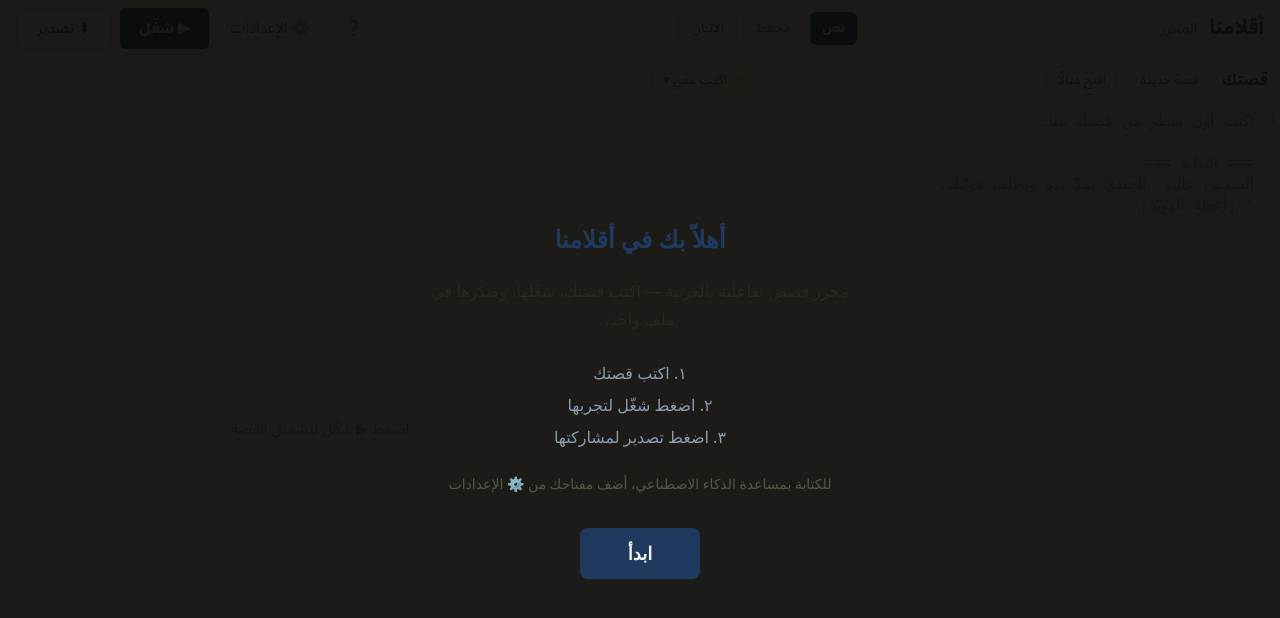
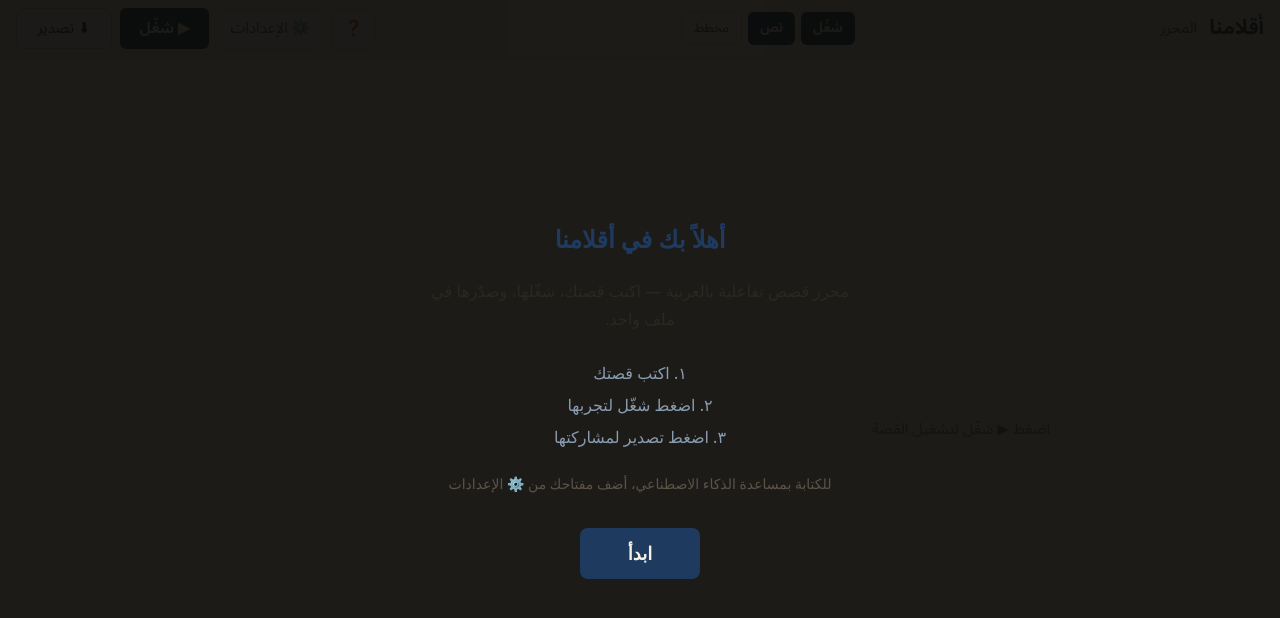
Before and after one commit to humammalhas/aqlamna, a React (Vite) app in the folder packages/editor/: page / in a window 1280 px wide. Shown: the top 618 px of the page. Built offline with nearby package versions, Linux system fonts and the light colour scheme; no server answers.

Commit message:
fix: grid layout with independent pane toggles, CSS grid columns, two draggable dividers

```diff
--- a/packages/editor/src/App.tsx
+++ b/packages/editor/src/App.tsx
@@ -1,11 +1,7 @@
 // ---------------------------------------------------------------------------
-// App — root component. Loads saved source from IndexedDB, seeds on first run,
-// wires the store to the UI. Three view modes switch the LEFT pane; the player
-// is always visible on the right.  "الاثنان" adds a draggable divider.
-//
-// Pane layout: the editor-main-area is a flex row with min-block-size:0.
-// Every pane child gets flex:1 1 0, min-inline-size:0, overflow:auto so
-// that panes share space instead of overlapping.
+// App — root component. Three independent toggleable panes in a CSS grid.
+// Player on the right, text and canvas on the left. Drag handles between
+// adjacent visible panes. No overlays, no absolute positioning.
 // ---------------------------------------------------------------------------
 
 import { useEffect, useRef, useState, useCallback } from "react";
@@ -18,174 +14,202 @@ import CanvasPane from "./components/CanvasPane.js";
 import ErrorStrip from "./components/ErrorStrip.js";
 import OnboardingOverlay from "./components/OnboardingOverlay.js";
 
-const DIVIDER_KEY = "aqlamna-layout-divider";
+// ---- Pane widths persisted in localStorage ----
 
-function loadDivider(): number {
+const WIDTHS_KEY = "aqlamna-pane-widths";
+const MIN_PX = 260;
+
+function loadWidths(): number[] {
   try {
-    const v = localStorage.getItem(DIVIDER_KEY);
-    if (v) {
-      const n = parseFloat(v);
-      if (n >= 20 && n <= 80) return n;
+    const v = localStorage.getItem(WIDTHS_KEY);
+    if (v) return JSON.parse(v) as number[];
+  } catch { /* noop */ }
+  return [];
 }
-  } catch { /* noop */ }
-  return 50;
+function saveWidths(w: number[]) {
+  try { localStorage.setItem(WIDTHS_KEY, JSON.stringify(w)); } catch { /* noop */ }
 }
 
-function saveDivider(pct: number) {
-  try { localStorage.setItem(DIVIDER_KEY, String(pct)); } catch { /* noop */ }
-}
+// ---- Drag state ----
 
-// Shared pane style — every pane in the flex row uses this.
-const PANE_STYLE: React.CSSProperties = {
-  flex: "1 1 0",
-  minInlineSize: 0,
-  blockSize: "100%",
-  overflow: "auto",
-  position: "relative",
-  display: "flex",
-  flexDirection: "column",
-};
+type DragTarget = { leftIdx: number; rightIdx: number; startX: number; startLeft: number; startRight: number };
 
 export default function App() {
   const storyJson = useStore((s) => s.storyJson);
   const error = useStore((s) => s.error);
   const playerKey = useStore((s) => s.playerKey);
-  const viewMode = useStore((s) => s.viewMode);
+  const panePlayer = useStore((s) => s.panePlayer);
+  const paneText = useStore((s) => s.paneText);
+  const paneCanvas = useStore((s) => s.paneCanvas);
   const loadSourceAction = useStore((s) => s.loadSource);
   const clearError = useStore((s) => s.clearError);
   const initialized = useRef(false);
 
-  // Divider position: percentage of width for the LEFT pane
-  const [leftPct, setLeftPct] = useState(() => loadDivider());
-  const [dragging, setDragging] = useState(false);
+  // Pane widths as fractions (sum = 1 when all visible). Stored as pixel ratios.
+  const [widths, setWidths] = useState<number[]>(() => loadWidths());
+  const [drag, setDrag] = useState<DragTarget | null>(null);
+  const containerRef = useRef<HTMLDivElement>(null);
 
-  const showDivider = viewMode === "split"; // "الاثنان" = draggable divider
+  // Build the ordered list of visible panes. Order: player, text, canvas.
+  // But we show them as: [text] [canvas] [player] — left to right.
+  // Actually, user wants: player on the right. So order in DOM: text, canvas, player.
+  // The grid columns are: text? canvas? player? (with dividers between).
 
-  // Load from IndexedDB or seed on first mount
+  // In RTL, the first grid column appears on the RIGHT.
+  // We want: player (right), canvas, text (left).
+  const visible: Array<{ key: string; label: string }> = [];
+  if (panePlayer) visible.push({ key: "player", label: "شغّل" });
+  if (paneCanvas) visible.push({ key: "canvas", label: "مخطط" });
+  if (paneText) visible.push({ key: "text", label: "نص" });
+
+  // Always at least one pane visible
+  const effectiveVisible = visible.length === 0
+    ? [{ key: "text", label: "نص" }]
+    : visible;
+
+  // Compute grid-template-columns from widths + dividers
+  const gridCols = effectiveVisible.flatMap((_, i) => {
+    const cols: string[] = [];
+    if (i > 0) cols.push("4px"); // divider
+    const w = widths[i] ?? (1 / effectiveVisible.length);
+    cols.push(`${w}fr`);
+    return cols;
+  }).join(" ");
+
+  // Load source on mount
   useEffect(() => {
     if (initialized.current) return;
     initialized.current = true;
-
     loadSource().then((saved) => {
-      if (saved && saved.trim().length > 0) {
-        loadSourceAction(saved);
-      }
-      // First visit: stay empty — no seed story injected.
+      if (saved && saved.trim().length > 0) loadSourceAction(saved);
     });
   }, [loadSourceAction]);
 
-  // ---- Divider drag ----------------------------------------------------------
+  // Save widths on change
+  useEffect(() => { saveWidths(widths); }, [widths]);
 
-  const handleDividerMouseDown = useCallback((e: React.MouseEvent) => {
+  // ---- Drag handlers ----
+
+  const handleDividerDown = useCallback((leftIdx: number, rightIdx: number) => (e: React.MouseEvent) => {
     e.preventDefault();
-    setDragging(true);
-  }, []);
+    setDrag({
+      leftIdx,
+      rightIdx,
+      startX: e.clientX,
+      startLeft: widths[leftIdx] ?? 0.5,
+      startRight: widths[rightIdx] ?? 0.5,
+    });
+  }, [widths]);
 
   useEffect(() => {
-    if (!dragging) return;
+    if (!drag || !containerRef.current) return;
+
     const handleMove = (e: MouseEvent) => {
-      const main = document.querySelector(".editor-main-area") as HTMLElement;
-      if (!main) return;
-      const rect = main.getBoundingClientRect();
-      const pct = ((e.clientX - rect.left) / rect.width) * 100;
-      setLeftPct(Math.max(20, Math.min(80, pct)));
+      const rect = containerRef.current!.getBoundingClientRect();
+      const totalPx = rect.width;
+      const dx = e.clientX - drag.startX;
+      const dFrac = dx / totalPx;
+
+      const newLeft = Math.max(MIN_PX / totalPx, drag.startLeft + dFrac);
+      const newRight = Math.max(MIN_PX / totalPx, drag.startRight - dFrac);
+
+      // Don't let either go below min
+      if (newLeft < MIN_PX / totalPx || newRight < MIN_PX / totalPx) return;
+
+      setWidths((prev) => {
+        const next = [...prev];
+        next[drag.leftIdx] = newLeft;
+        next[drag.rightIdx] = newRight;
+        return next;
+      });
     };
-    const handleUp = () => {
-      setDragging(false);
-      saveDivider(leftPct);
-    };
+
+    const handleUp = () => setDrag(null);
+
     window.addEventListener("mousemove", handleMove);
     window.addEventListener("mouseup", handleUp);
     return () => {
       window.removeEventListener("mousemove", handleMove);
       window.removeEventListener("mouseup", handleUp);
     };
-  }, [dragging, leftPct]);
+  }, [drag]);
 
-  // Save on divider release
-  useEffect(() => {
-    if (!dragging) saveDivider(leftPct);
-  }, [dragging, leftPct]);
-
-  // ---- What to show in the left pane ----------------------------------------
-
-  const showLeftText = viewMode === "text" || viewMode === "split";
-  const showLeftCanvas = viewMode === "canvas" || viewMode === "split";
+  // ---- Render ----
 
   const isMobile = typeof window !== "undefined" && window.innerWidth <= 768;
 
-  // Left pane — uses PANE_STYLE. In split mode, flex-basis is the divider pct.
-  const leftStyle: React.CSSProperties = showDivider
-    ? { ...PANE_STYLE, flex: `0 0 ${leftPct}%` }
-    : PANE_STYLE;
+  const renderPane = (key: string) => {
+    switch (key) {
+      case "text": return <EditorPane />;
+      case "canvas": return <CanvasPane />;
+      case "player": return <PlayerPane key={playerKey} />;
+      default: return null;
+    }
+  };
 
-  const leftPane = (
-    <div style={leftStyle}>
-      {showLeftText && <EditorPane />}
-      {showLeftCanvas && <CanvasPane />}
-    </div>
-  );
+  return (
+    <div className="flex flex-col" style={{ blockSize: "100vh" }}>
+      <TopBar />
 
-  // Player pane wrapper — uses PANE_STYLE
-  const playerWrapperStyle: React.CSSProperties = showDivider
-    ? { ...PANE_STYLE }
-    : PANE_STYLE;
-
-  const mainArea = (
+      {!isMobile && (
         <div
-      className="editor-main-area"
+          ref={containerRef}
           style={{
-        display: "flex",
+            display: "grid",
+            gridTemplateColumns: gridCols,
             flex: "1 1 0",
             minBlockSize: 0,
             overflow: "hidden",
-        flexDirection: isMobile ? "column" : "row",
           }}
         >
-      {leftPane}
-
-      {/* Draggable divider — only in الاثنان mode */}
-      {!isMobile && showDivider && (
+          {effectiveVisible.map((pane, i) => (
+            <div key={pane.key} style={{ minBlockSize: 0, overflow: "hidden", display: "flex", flexDirection: "column" }}>
+              {/* Divider before this pane */}
+              {i > 0 && (
                 <div
-          onMouseDown={handleDividerMouseDown}
-          className="editor-divider"
+                  onMouseDown={handleDividerDown(i - 1, i)}
                   style={{
+                    gridColumn: `${i * 2}`,
+                    gridRow: 1,
                     inlineSize: "4px",
                     cursor: "col-resize",
-            background: dragging ? "var(--aq-accent)" : "var(--aq-border)",
+                    background: drag && drag.leftIdx === i - 1 ? "var(--aq-accent)" : "var(--aq-border)",
+                    zIndex: 10,
                     flexShrink: 0,
-            transition: dragging ? "none" : "background 0.15s",
                   }}
                 />
               )}
-
-      {/* Player pane — always visible */}
-      {!isMobile && (
-        <div style={playerWrapperStyle}>
-          <PlayerPane key={playerKey} />
+              {/* Pane content */}
+              <div style={{ flex: "1 1 0", minBlockSize: 0, overflow: "auto", position: "relative" }}>
+                {renderPane(pane.key)}
+              </div>
+            </div>
+          ))}
         </div>
       )}
 
-      {/* On mobile: player shown below when story is compiled */}
-      {isMobile && storyJson && (
+      {/* Mobile: stacked */}
+      {isMobile && (
+        <div style={{ flex: "1 1 0", minBlockSize: 0, display: "flex", flexDirection: "column", overflow: "auto" }}>
+          {paneText && (
+            <div style={{ flex: panePlayer && storyJson ? "0 0 55%" : "1 1 0", minBlockSize: 0, overflow: "hidden" }}>
+              <EditorPane />
+            </div>
+          )}
+          {paneCanvas && (
+            <div style={{ flex: "0 0 40%", minBlockSize: 0 }}>
+              <CanvasPane />
+            </div>
+          )}
+          {panePlayer && storyJson && (
             <div style={{ flex: "0 0 45%", minBlockSize: 0 }}>
               <PlayerPane key={playerKey} />
             </div>
           )}
         </div>
-  );
+      )}
 
-  return (
-    <div className="flex flex-col" style={{ blockSize: "100vh" }}>
-      {/* Top bar */}
-      <TopBar />
-
-      {mainArea}
-
-      {/* Error strip */}
       <ErrorStrip error={error} onDismiss={clearError} />
-
-      {/* Onboarding overlay — first visit only */}
       <OnboardingOverlay />
     </div>
   );
--- a/packages/editor/src/components/TopBar.tsx
+++ b/packages/editor/src/components/TopBar.tsx
@@ -19,20 +19,18 @@ const HelpLink = ({ href, children }: { href: string; children: React.ReactNode
 export default function TopBar() {
   const storyJson = useStore((s) => s.storyJson);
   const compileSource = useStore((s) => s.compileSource);
-  const viewMode = useStore((s) => s.viewMode);
-  const setViewMode = useStore((s) => s.setViewMode);
+  const panePlayer = useStore((s) => s.panePlayer);
+  const paneText = useStore((s) => s.paneText);
+  const paneCanvas = useStore((s) => s.paneCanvas);
+  const togglePanePlayer = useStore((s) => s.togglePanePlayer);
+  const togglePaneText = useStore((s) => s.togglePaneText);
+  const togglePaneCanvas = useStore((s) => s.togglePaneCanvas);
   const [settingsOpen, setSettingsOpen] = useState(false);
   const [showHelp, setShowHelp] = useState(false);
 
   const toggleSettings = useCallback(() => {
     setSettingsOpen((v) => !v);
   }, []);
-
-  const viewModes = [
-    { id: "text" as const, label: "نص" },
-    { id: "canvas" as const, label: "مخطط" },
-    { id: "split" as const, label: "الاثنان" },
-  ];
 
   const handlePlay = () => {
     compileSource();
@@ -93,26 +91,30 @@ export default function TopBar() {
             </span>
           </div>
 
-          {/* View mode toggle */}
+          {/* Pane toggles */}
           <div style={{ display: "flex", gap: "0.375rem" }}>
-            {viewModes.map((vm) => (
+            {[
+              { key: "player", label: "شغّل", on: panePlayer, toggle: togglePanePlayer },
+              { key: "text", label: "نص", on: paneText, toggle: togglePaneText },
+              { key: "canvas", label: "مخطط", on: paneCanvas, toggle: togglePaneCanvas },
+            ].map((t) => (
               <button
-                key={vm.id}
-                onClick={() => setViewMode(vm.id)}
+                key={t.key}
+                onClick={t.toggle}
                 style={{
                   paddingBlock: "0.375rem",
                   paddingInline: "0.75rem",
                   fontSize: "0.8125rem",
-                  fontWeight: viewMode === vm.id ? 700 : 400,
+                  fontWeight: t.on ? 700 : 400,
                   fontFamily: "inherit",
-                  color: viewMode === vm.id ? "var(--aq-editor-bg)" : "var(--aq-muted)",
-                  background: viewMode === vm.id ? "var(--aq-accent)" : "var(--aq-surface-hi)",
-                  border: viewMode === vm.id ? "none" : "1px solid var(--aq-border)",
+                  color: t.on ? "var(--aq-editor-bg)" : "var(--aq-muted)",
+                  background: t.on ? "var(--aq-accent)" : "var(--aq-surface-hi)",
+                  border: t.on ? "none" : "1px solid var(--aq-border)",
                   borderRadius: "6px",
                   cursor: "pointer",
                 }}
               >
-                {vm.label}
+                {t.label}
               </button>
             ))}
           </div>
--- a/packages/editor/src/store.ts
+++ b/packages/editor/src/store.ts
@@ -8,6 +8,14 @@ import { compile } from "@aqlamna/core";
 import type { StoryJSON } from "@aqlamna/runtime";
 import { saveSource } from "./lib/db.js";
 import { getViewMode, setViewMode as persistViewMode, type ViewMode } from "./lib/canvas-db.js";
+
+function loadPane(key: string, def: boolean): boolean {
+  try { const v = localStorage.getItem(key); return v === null ? def : v === "1"; }
+  catch { return def; }
+}
+function savePane(key: string, v: boolean) {
+  try { localStorage.setItem(key, v ? "1" : "0"); } catch { /* noop */ }
+}
 
 export type PlayerTheme = "dark" | "light" | "book";
 
@@ -82,6 +90,13 @@ export interface EditorStore {
   loadSource: (source: string) => void;
 
   /** Current view mode: text-only, canvas-only, or split. */
+  panePlayer: boolean;
+  paneText: boolean;
+  paneCanvas: boolean;
+  togglePanePlayer: () => void;
+  togglePaneText: () => void;
+  togglePaneCanvas: () => void;
+
   viewMode: ViewMode;
 
   /** Set view mode and persist to IndexedDB. */
@@ -121,7 +136,10 @@ export const useStore = create<EditorStore>((set, get) => ({
   storyJson: null,
   error: null,
   playerKey: 0,
-  viewMode: "text",
+  panePlayer: loadPane("aqlamna-pane-player", true),
+    paneText: loadPane("aqlamna-pane-text", true),
+    paneCanvas: loadPane("aqlamna-pane-canvas", false),
+    viewMode: "text",
   viewModeLoaded: false,
   qualityLintEnabled: localStorage.getItem("aqlamna-quality-lint") !== "off",
   playerTheme: loadTheme(),
@@ -175,6 +193,9 @@ export const useStore = create<EditorStore>((set, get) => ({
     });
   },
 
+  togglePanePlayer: () => { const n = !get().panePlayer; set({ panePlayer: n }); savePane("aqlamna-pane-player", n); },
+  togglePaneText: () => { const n = !get().paneText; set({ paneText: n }); savePane("aqlamna-pane-text", n); },
+  togglePaneCanvas: () => { const n = !get().paneCanvas; set({ paneCanvas: n }); savePane("aqlamna-pane-canvas", n); },
   setViewMode: (mode: ViewMode) => {
     set({ viewMode: mode });
     persistViewMode(mode).catch(() => {});
```
Lines whose indentation alone changed are shown as unchanged.
